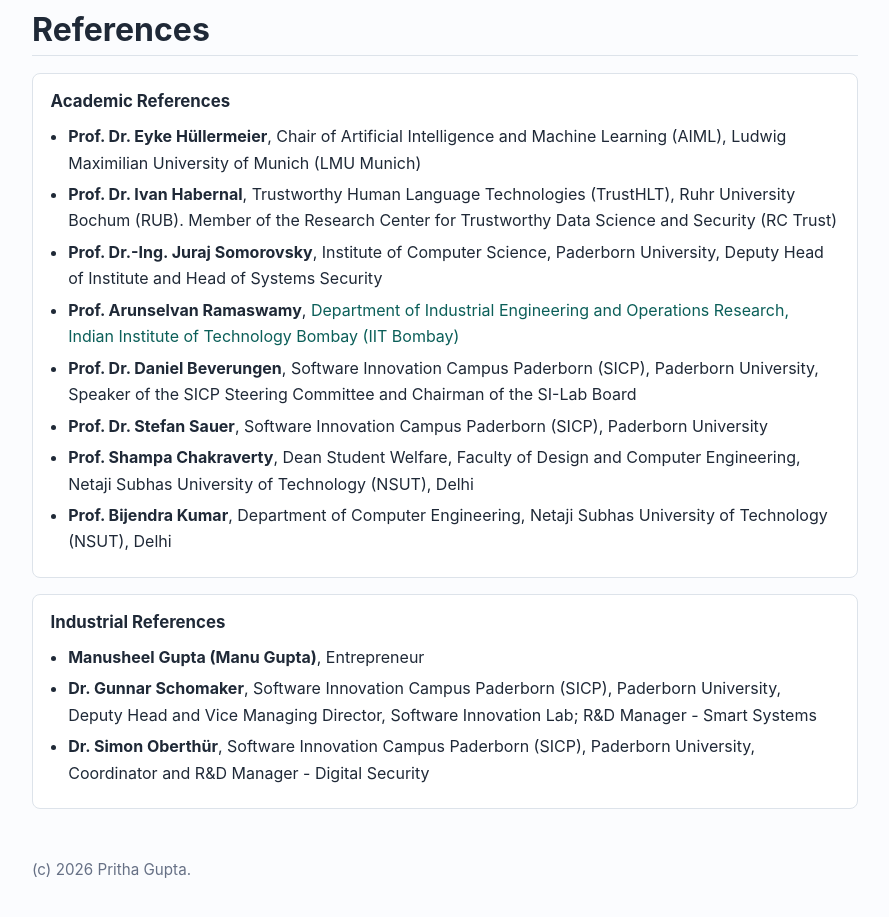
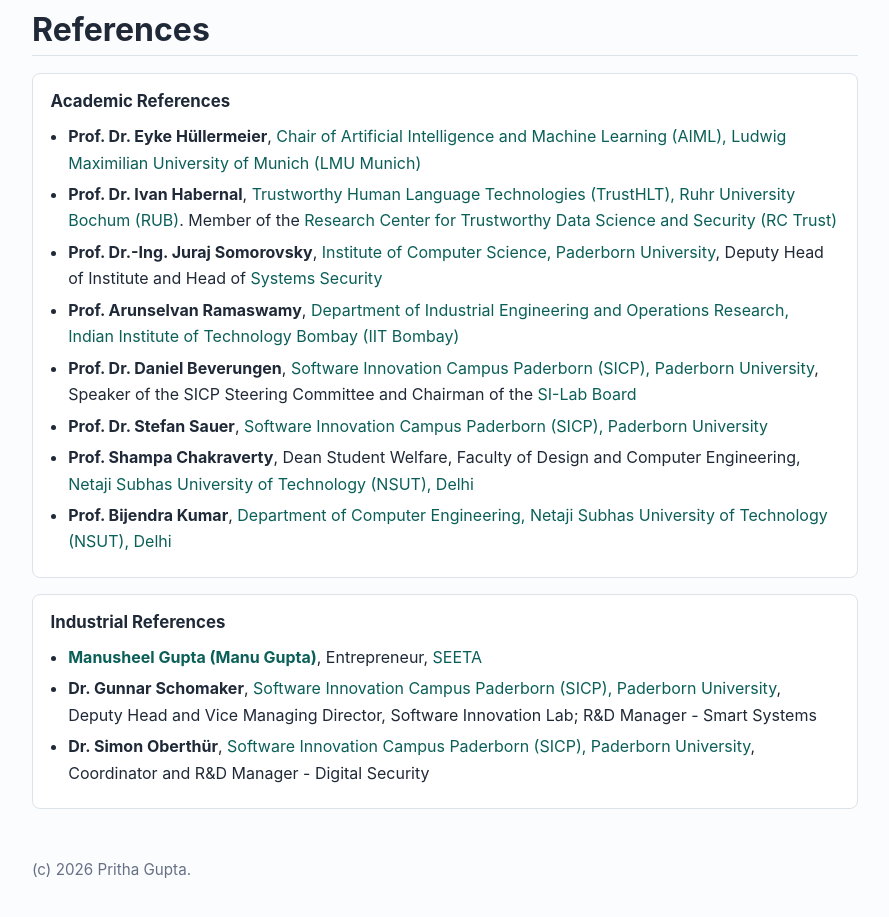
Before and after one commit to LeakDetectAI/leakdetectai.github.io, a plain HTML site: page teaching.html in a window 1280 px wide. Shown: the part 2140-3057 px from the top of the page, without its empty margins (330-1219 px from the left). Drawn offline with Linux system fonts and the light colour scheme.

Commit message:
Added affiliation

```diff
--- a/teaching.html
+++ b/teaching.html
@@ -80,22 +80,22 @@
                     <article class="card">
                         <h3>Academic References</h3>
                         <ul>
-                            <li><strong>Prof. Dr. Eyke Hüllermeier</strong>, Chair of Artificial Intelligence and Machine Learning (AIML), Ludwig Maximilian University of Munich (LMU Munich)</li>
-                            <li><strong>Prof. Dr. Ivan Habernal</strong>, Trustworthy Human Language Technologies (TrustHLT), Ruhr University Bochum (RUB). Member of the Research Center for Trustworthy Data Science and Security (RC Trust)</li>
-                            <li><strong>Prof. Dr.-Ing. Juraj Somorovsky</strong>, Institute of Computer Science, Paderborn University, Deputy Head of Institute and Head of Systems Security</li>
+                            <li><strong>Prof. Dr. Eyke Hüllermeier</strong>, <a href="https://www.ifi.lmu.de/kiml/en/" target="_blank" rel="noopener noreferrer">Chair of Artificial Intelligence and Machine Learning (AIML), Ludwig Maximilian University of Munich (LMU Munich)</a></li>
+                            <li><strong>Prof. Dr. Ivan Habernal</strong>, <a href="https://informatik.rub.de/trusthlt/people/" target="_blank" rel="noopener noreferrer">Trustworthy Human Language Technologies (TrustHLT), Ruhr University Bochum (RUB)</a>. Member of the <a href="https://rc-trust.ai/" target="_blank" rel="noopener noreferrer">Research Center for Trustworthy Data Science and Security (RC Trust)</a></li>
+                            <li><strong>Prof. Dr.-Ing. Juraj Somorovsky</strong>, <a href="https://cs.uni-paderborn.de/en/" target="_blank" rel="noopener noreferrer">Institute of Computer Science, Paderborn University</a>, Deputy Head of Institute and Head of <a href="https://cs.uni-paderborn.de/en/syssec" target="_blank" rel="noopener noreferrer">Systems Security</a></li>
                             <li><strong>Prof. Arunselvan Ramaswamy</strong>, <a href="https://www.ieor.iitb.ac.in/node/4003" target="_blank" rel="noopener noreferrer">Department of Industrial Engineering and Operations Research, Indian Institute of Technology Bombay (IIT Bombay)</a></li>
-                            <li><strong>Prof. Dr. Daniel Beverungen</strong>, Software Innovation Campus Paderborn (SICP), Paderborn University, Speaker of the SICP Steering Committee and Chairman of the SI-Lab Board</li>
-                            <li><strong>Prof. Dr. Stefan Sauer</strong>, Software Innovation Campus Paderborn (SICP), Paderborn University</li>
-                            <li><strong>Prof. Shampa Chakraverty</strong>, Dean Student Welfare, Faculty of Design and Computer Engineering, Netaji Subhas University of Technology (NSUT), Delhi</li>
-                            <li><strong>Prof. Bijendra Kumar</strong>, Department of Computer Engineering, Netaji Subhas University of Technology (NSUT), Delhi</li>
+                            <li><strong>Prof. Dr. Daniel Beverungen</strong>, <a href="https://www.sicp.de/" target="_blank" rel="noopener noreferrer">Software Innovation Campus Paderborn (SICP), Paderborn University</a>, Speaker of the SICP Steering Committee and Chairman of the <a href="https://www.sicp.de/mehr-ueber-sicp/vorstand-si-lab" target="_blank" rel="noopener noreferrer">SI-Lab Board</a></li>
+                            <li><strong>Prof. Dr. Stefan Sauer</strong>, <a href="https://www.sicp.de/" target="_blank" rel="noopener noreferrer">Software Innovation Campus Paderborn (SICP), Paderborn University</a></li>
+                            <li><strong>Prof. Shampa Chakraverty</strong>, Dean Student Welfare, Faculty of Design and Computer Engineering, <a href="https://nsut.ac.in/en/node/243" target="_blank" rel="noopener noreferrer">Netaji Subhas University of Technology (NSUT), Delhi</a></li>
+                            <li><strong>Prof. Bijendra Kumar</strong>, <a href="https://nsut.ac.in/en/node/242" target="_blank" rel="noopener noreferrer">Department of Computer Engineering, Netaji Subhas University of Technology (NSUT), Delhi</a></li>
                         </ul>
                     </article>
                     <article class="card">
                         <h3>Industrial References</h3>
                         <ul>
-                            <li><strong>Manusheel Gupta (Manu Gupta)</strong>, Entrepreneur</li>
-                            <li><strong>Dr. Gunnar Schomaker</strong>, Software Innovation Campus Paderborn (SICP), Paderborn University, Deputy Head and Vice Managing Director, Software Innovation Lab; R&amp;D Manager - Smart Systems</li>
-                            <li><strong>Dr. Simon Oberthür</strong>, Software Innovation Campus Paderborn (SICP), Paderborn University, Coordinator and R&amp;D Manager - Digital Security</li>
+                            <li><strong><a href="https://www.linkedin.com/in/manusheelgupta/" target="_blank" rel="noopener noreferrer">Manusheel Gupta (Manu Gupta)</a></strong>, Entrepreneur, <a href="https://www.linkedin.com/company/seeta/" target="_blank" rel="noopener noreferrer">SEETA</a></li>
+                            <li><strong>Dr. Gunnar Schomaker</strong>, <a href="https://www.uni-paderborn.de/person/49677" target="_blank" rel="noopener noreferrer">Software Innovation Campus Paderborn (SICP), Paderborn University</a>, Deputy Head and Vice Managing Director, Software Innovation Lab; R&amp;D Manager - Smart Systems</li>
+                            <li><strong>Dr. Simon Oberthür</strong>, <a href="https://www.uni-paderborn.de/person/383" target="_blank" rel="noopener noreferrer">Software Innovation Campus Paderborn (SICP), Paderborn University</a>, Coordinator and R&amp;D Manager - Digital Security</li>
                         </ul>
                     </article>
                 </div>
```
Also changed, not shown: publications.html (+1 -1 lines).
